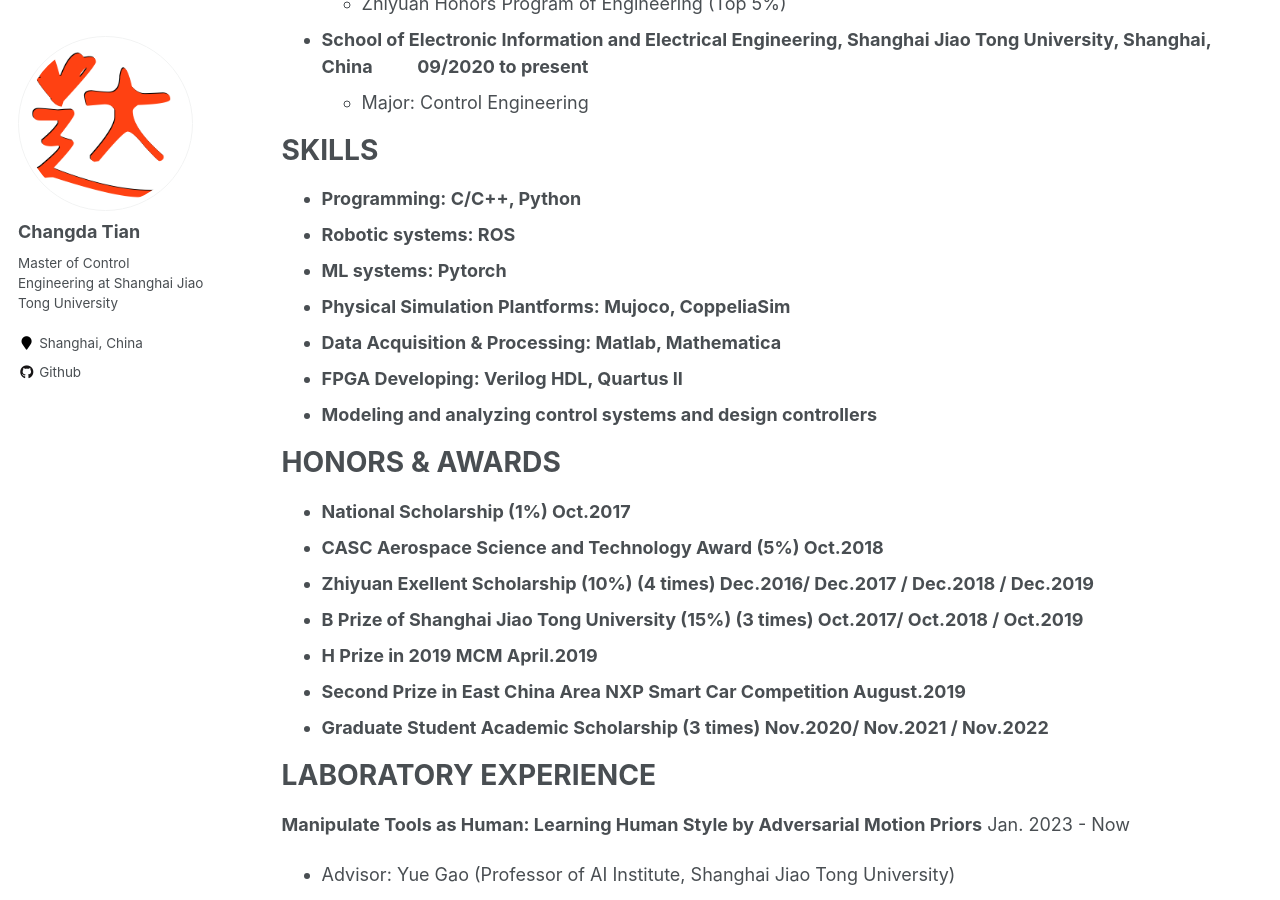
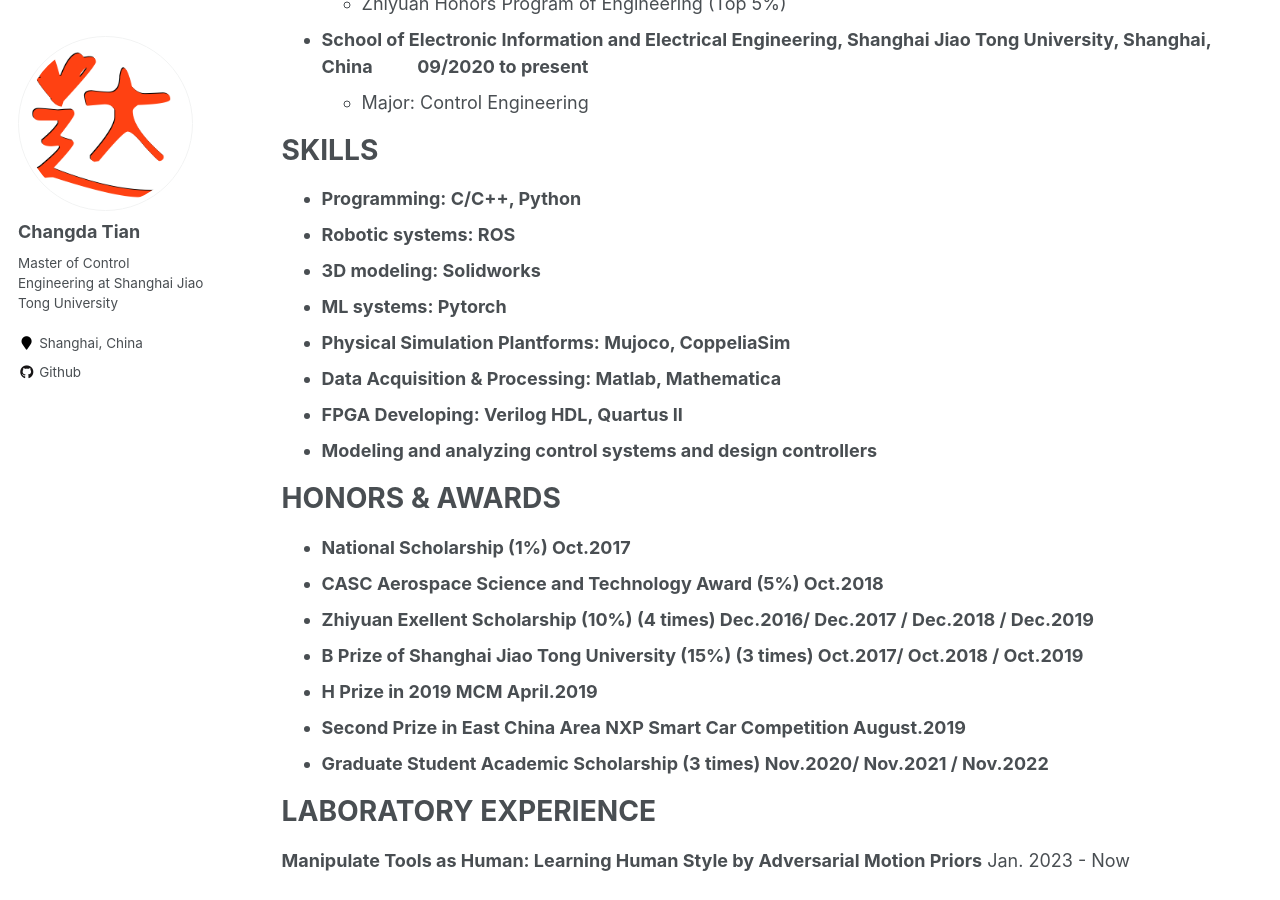
Before and after one commit to lonelyfluency/lonelyfluency.github.io, a Jekyll site: the page built from _pages/cv.md, in a window 1280 px wide and 900 px high, scrolled down 659 px. Built offline with Jekyll 4.4.1, drawn with Linux system fonts in a browser that asks for light colours.

Commit message:
revised cv

```diff
--- a/_pages/cv.md
+++ b/_pages/cv.md
@@ -38,6 +38,7 @@ redirect_from:
 
 - **Programming: C/C++, Python**
 - **Robotic systems: ROS**
+- **3D modeling: Solidworks**
 - **ML systems: Pytorch**
 - **Physical Simulation Plantforms: Mujoco, CoppeliaSim**
 - **Data Acquisition & Processing: Matlab, Mathematica**
```
